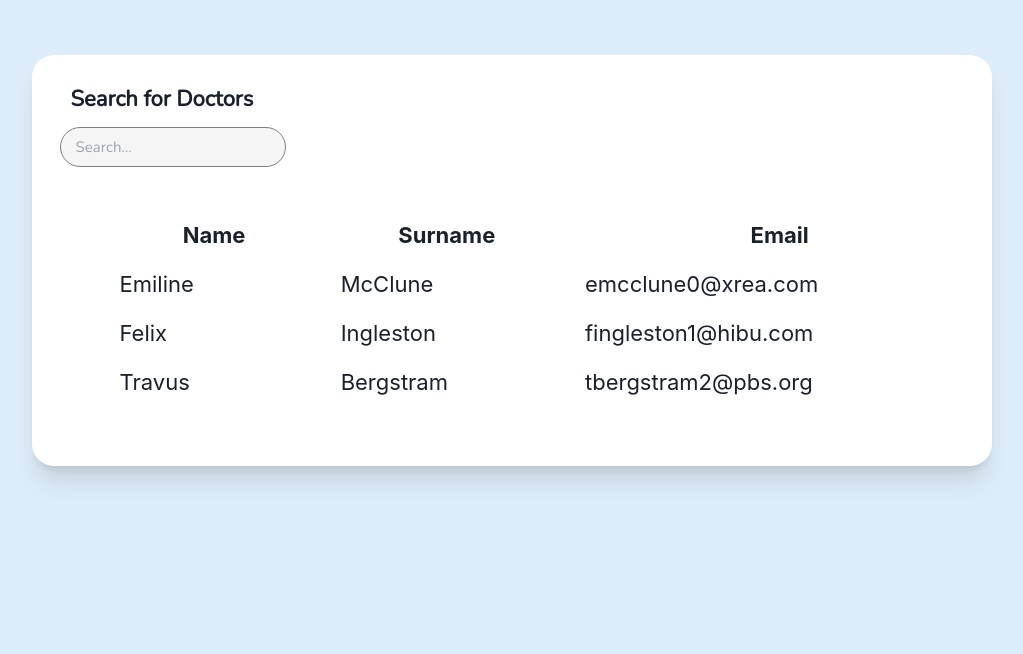
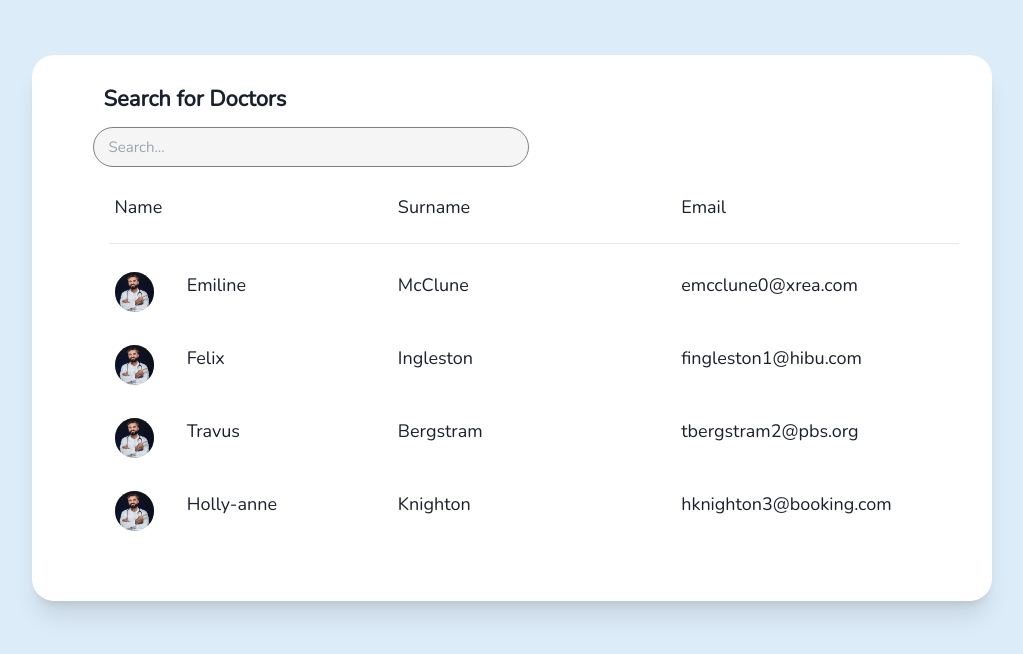
Before and after one commit to shamin2021/MedEase, a React (Create React App) app in the folder client/: page /SearchDoc in a window 1280 px wide. Shown: the top 654 px of the page, without its empty margins (128-1151 px from the left). Built offline with nearby package versions, Linux system fonts and the light colour scheme.

Commit message:
commit-searchDoctors

```diff
--- a/client/src/pages/SearchDoc.js
+++ b/client/src/pages/SearchDoc.js
@@ -13,12 +13,16 @@ const SearchDoc = () => {
   return (
     <div className="h-screen py-1 bg-primary">
       <div className="md:w-3/4 mx-auto shadow-xl rounded-2xl pb-2 py-1 bg-white mt-9 p-5">
-        <div className="font-nunito m-2 mt-4 font-bold">Search for Doctors</div>
-        <input
-          className="w-1/4 h-[40px] font-nunito text-[15px] rounded-3xl bg-[#f5f5f5]"
-          placeholder="Search..."
-          onChange={(e) => setQuery(e.target.value.toLowerCase())}
-        />
+        <div className="ml-6">
+          <div className="font-nunito m-2 mt-4 font-bold">
+            Search for Doctors
+          </div>
+          <input
+            className="w-2/4 h-[40px] font-nunito text-[15px] rounded-3xl bg-[#f5f5f5]"
+            placeholder="Search..."
+            onChange={(e) => setQuery(e.target.value.toLowerCase())}
+          />
+        </div>
         <div>{<Table data={search(Docs)} />}</div>
       </div>
     </div>
--- a/client/src/pages/Table.js
+++ b/client/src/pages/Table.js
@@ -1,27 +1,37 @@
 import "../styles/Table.css";
+import Doc from "../assets/Doc.jpg";
 
 const Table = ({ data }) => {
   return (
-    <div class="tableFixHead">
-      <table>
-        <tbody>
-          <div>
-              <tr>
-                <th>Name</th>
-                <th>Surname</th>
-                <th>Email</th>
-              </tr>
+    <>
+      <div className=" h-72 m-1 ml-9 mt-3">
+        <div className=" flex font-nunito mt-4 text-[18px] font-medium sticky top-3">
+          <div className="w-1/3 m-1  ">Name</div>
+          <div className="w-1/3 m-1 ">Surname</div>
+          <div className="w-1/3 m-1">Email</div>
+        </div>
+        <hr className="w-7/8 mx-auto mt-3 mb-0" />
+        <div>
+          <div className=" h-56 overflow-y-scroll mb-2">
             {data.map((item) => (
-              <tr key={item.id}>
-                <td>{item.first_name}</td>
-                <td>{item.last_name}</td>
-                <td>{item.email}</td>
-              </tr>
+              <>
+                <div className=" flex font-nunito mt-4 text-[18px] font-medium">
+                  <div className="w-1/3 m-1 flex ">
+                    <img
+                      className="rounded-[100px] mx-auto h-[40px] w-[40px] bg-black"
+                      src={Doc}
+                    />
+                    <div className="w-3/4 ml-6">{item.first_name}</div>
+                  </div>
+                  <div className="w-1/3 m-1 ">{item.last_name}</div>
+                  <div className="w-1/3 m-1 ">{item.email}</div>
+                </div>
+              </>
             ))}
           </div>
-        </tbody>
-      </table>
-    </div>
+        </div>
+      </div>
+    </>
   );
 };
 
```
Also changed, not shown: client/src/assets/Doc.jpg (added).
